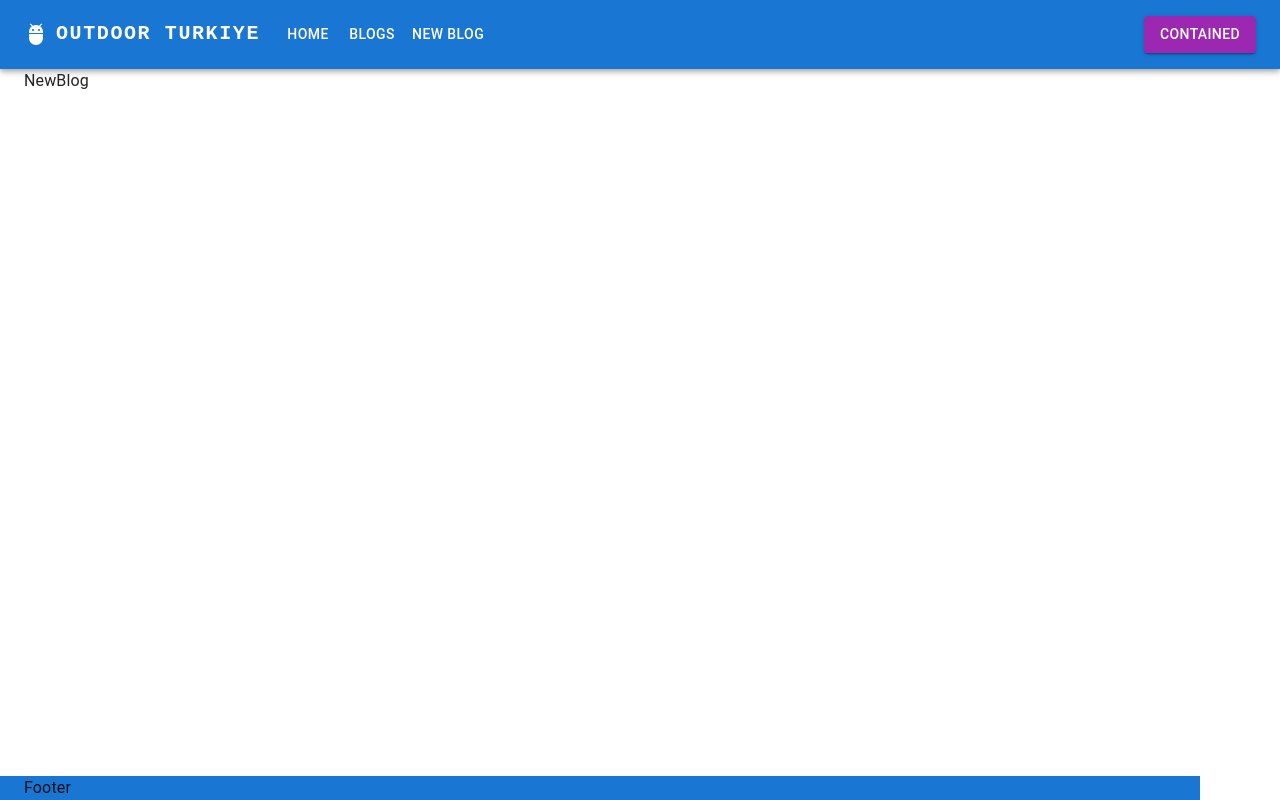
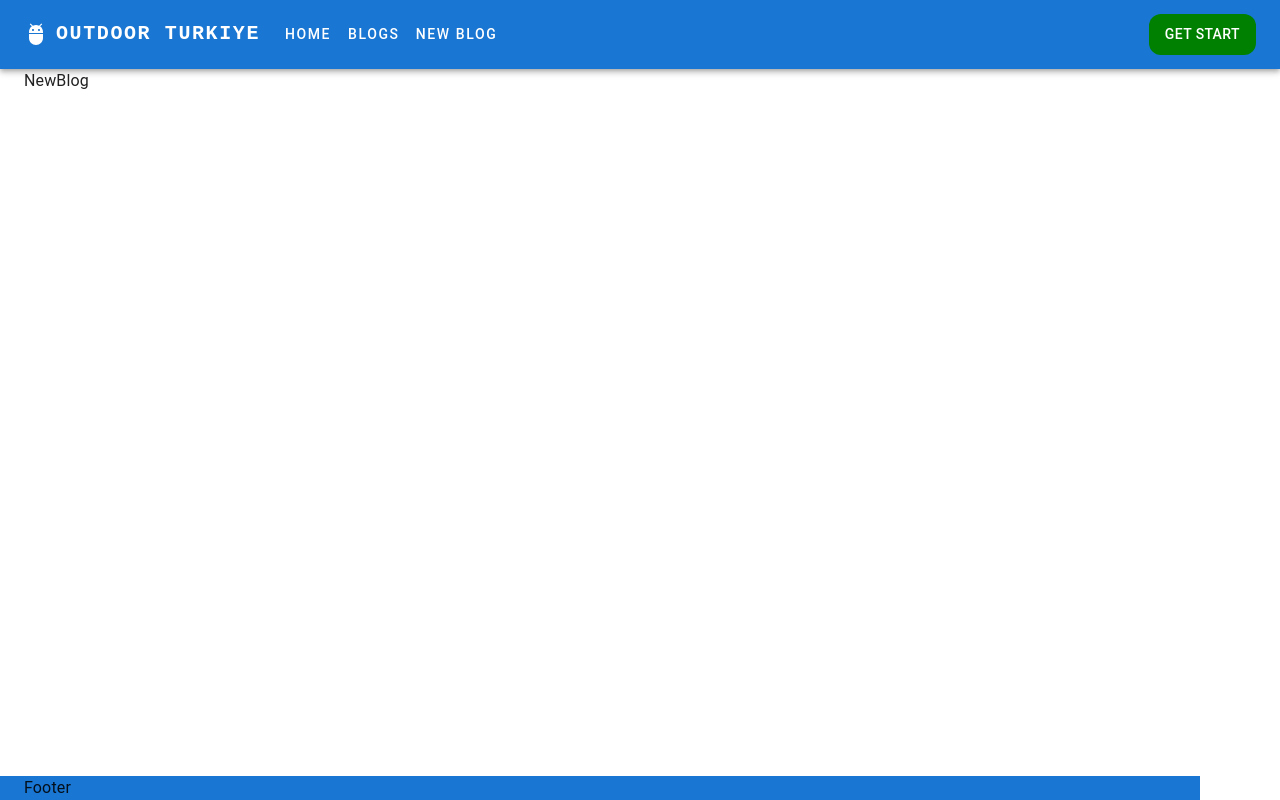
Before and after one commit to sinansvr/outdoor_turkiye, a React (Vite) app in the folder frontend/: page /newblog in a window 1280 px wide. Built offline with nearby package versions, Linux system fonts and the light colour scheme.

Commit message:
start button

```diff
--- a/frontend/src/components/AppBar.jsx
+++ b/frontend/src/components/AppBar.jsx
@@ -12,31 +12,30 @@ import Tooltip from '@mui/material/Tooltip';
 import MenuItem from '@mui/material/MenuItem';
 import AdbIcon from '@mui/icons-material/Adb';
 import { Grid } from '@mui/material';
-import { NavLink} from 'react-router-dom';
+import { NavLink, useNavigate } from 'react-router-dom';
 import BadgeAvatar from './BadgeAvatar';
-import BasicButtons from './Button';
+
+
 
 const pages = [
   { id: 1, title: "Home", url: "/" },
   { id: 2, title: "Blogs", url: "/blogs" },
   { id: 3, title: "New Blog", url: "/newblog" }];
 
-const LoggedInSettings = [
+const settings = [
   { id: 1, title: "Profile", url: "profile" },
   { id: 2, title: "My Blogs", url: "blogs" },
   { id: 3, title: "Logout", url: "logout" }];
 
-const LoggedOutSettings = [
-  { id: 1, title: "Login", url: "login" },
-];
+
 
 function ResponsiveAppBar() {
   const [anchorElNav, setAnchorElNav] = React.useState(null);
   const [anchorElUser, setAnchorElUser] = React.useState(null);
 
+  const navigate = useNavigate();
+
   let token = false
-
-  let settings = token ? LoggedInSettings : LoggedOutSettings;
 
   const handleOpenNavMenu = (event) => {
     setAnchorElNav(event.currentTarget);
@@ -110,7 +109,7 @@ function ResponsiveAppBar() {
                   {pages.map((page) => (
                     <MenuItem key={page.id} onClick={handleCloseNavMenu}>
                       <Typography textAlign="center">
-                        <NavLink to={page.title} style={{ textDecoration: 'none', color: 'inherit' }}>
+                        <NavLink to={page.url} style={{ textDecoration: 'none', color: 'inherit' }}>
                           {page.title}
                         </NavLink>
                       </Typography>
@@ -145,19 +144,27 @@ function ResponsiveAppBar() {
                     onClick={handleCloseNavMenu}
                     sx={{ my: 2, color: 'white', display: 'block' }}
                   >
-                    {page.title}
+                    <NavLink style={{ textDecoration: "none", color: "white", letterSpacing: "0.1rem" }} to={page.url}>
+                      {page.title}
+                    </NavLink>
+
                   </Button>
                 ))}
               </Box>
 
               <Box sx={{ flexGrow: 0 }}>
-                <Tooltip title="Open settings">
-                  <IconButton onClick={handleOpenUserMenu} sx={{ p: 0 }}>
+                <Tooltip >
 
-                    {token ? <BadgeAvatar /> : <BasicButtons/>}
+                  <IconButton onClick={token ? handleOpenUserMenu : () => navigate("/login")} sx={{ p: 0 }}>
+                    {token ? <BadgeAvatar /> : <Typography sx={{color:"white", backgroundColor:"green", px:2, py:1, borderRadius:3, cursor:"pointer", "&:hover":{transform:"scale(0.9)"},transition: "transform 0.3s"}} variant='button'>Get Start</Typography>}
                   </IconButton>
+
                 </Tooltip>
-                <Menu
+
+
+
+
+                {token && <Menu
                   sx={{ mt: '45px' }}
                   id="menu-appbar"
                   anchorEl={anchorElUser}
@@ -178,7 +185,8 @@ function ResponsiveAppBar() {
                       <Typography textAlign="center">{setting.title}</Typography>
                     </MenuItem>
                   ))}
-                </Menu>
+                </Menu>}
+
               </Box>
             </Toolbar>
           </Container>
```
